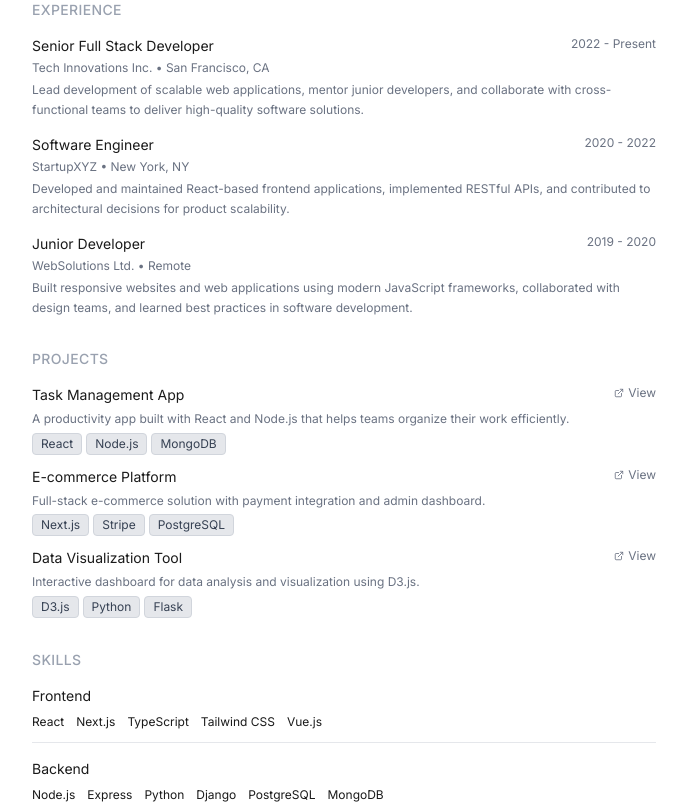
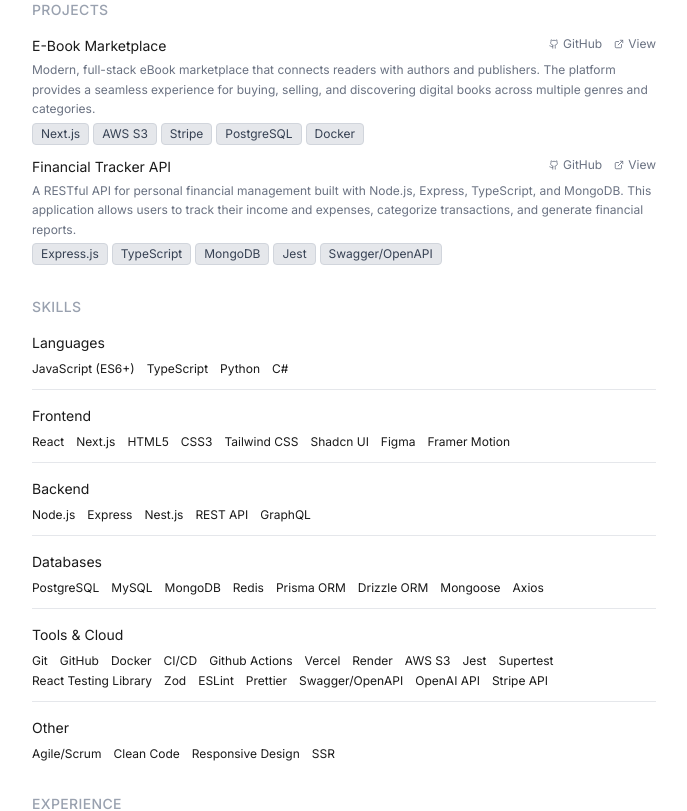
Before and after one commit to baskaaleksander/baskaaleksander-portfolio, a Next.js app: page / in a window 1280 px wide. Shown: the part 260-1071 px from the top of the page, without its empty margins (296-983 px from the left). Built offline with nearby package versions, Linux system fonts and the light colour scheme.

Commit message:
feat: filled data, changed order

```diff
--- a/app/page.tsx
+++ b/app/page.tsx
@@ -10,9 +10,9 @@ export default function Home() {
     <div className="min-h-screen bg-white dark:bg-[#1a1a1a] text-[#1a1a1a] dark:text-gray-100">
       <div className="max-w-2xl mx-auto py-12 px-6">
         <Header />
-        <Experience />
         <Projects />
         <Skills />
+        <Experience />
         <Education />
         <Footer />
       </div>
--- a/components/Projects.tsx
+++ b/components/Projects.tsx
@@ -1,5 +1,5 @@
 import { projects } from "@/data/projects";
-import { ExternalLink } from "lucide-react";
+import { ExternalLink, Github } from "lucide-react";
 
 export default function Projects() {
   return (
@@ -14,6 +14,18 @@ export default function Projects() {
               <h3 className="text-sm font-normal text-[#1a1a1a] dark:text-gray-100">
                 {project.title}
               </h3>
+              <div className="flex items-center gap-3">
+                {project.githubLink && (
+                  <a
+                    href={project.githubLink}
+                    className="text-xs text-gray-500 hover:text-[#1a1a1a] dark:hover:text-gray-100 flex items-center gap-1"
+                    target="_blank"
+                    rel="noopener noreferrer"
+                  >
+                    <Github size={10} />
+                    GitHub
+                  </a>
+                )}
                 <a
                   href={project.link}
                   className="text-xs text-gray-500 hover:text-[#1a1a1a] dark:hover:text-gray-100 flex items-center gap-1"
@@ -21,6 +33,7 @@ export default function Projects() {
                   <ExternalLink size={10} />
                   View
                 </a>
+              </div>
             </div>
             <p className="text-xs text-gray-500 dark:text-gray-500 leading-relaxed mb-1">
               {project.description}
--- a/data/education.ts
+++ b/data/education.ts
@@ -1,16 +1,9 @@
 export const education = [
   {
     degree: "Bachelor of Science in Computer Science",
-    school: "University of Technology",
-    period: "2015 - 2019",
+    school: "WSB Merito University in Poznań",
+    period: "2023 - Present",
     description:
-      "Graduated with honors, focused on software engineering, algorithms, and data structures.",
-  },
-  {
-    degree: "Full Stack Web Development Bootcamp",
-    school: "Code Academy",
-    period: "2019",
-    description:
-      "Intensive 12-week program covering modern web development technologies and best practices.",
+      "Currently pursuing a degree in Computer Science with a focus on software development",
   },
 ];
--- a/data/projects.ts
+++ b/data/projects.ts
@@ -1,23 +1,18 @@
 export const projects = [
   {
-    title: "Task Management App",
+    title: "E-Book Marketplace",
     description:
-      "A productivity app built with React and Node.js that helps teams organize their work efficiently.",
-    tech: ["React", "Node.js", "MongoDB"],
-    link: "#",
+      "Modern, full-stack eBook marketplace that connects readers with authors and publishers. The platform provides a seamless experience for buying, selling, and discovering digital books across multiple genres and categories.",
+    tech: ["Next.js", "AWS S3", "Stripe", "PostgreSQL", "Docker"],
+    link: "https://ebook-marketplace-chi.vercel.app/",
+    githubLink: "https://github.com/baskaaleksander/ebook-marketplace",
   },
   {
-    title: "E-commerce Platform",
+    title: "Financial Tracker API",
     description:
-      "Full-stack e-commerce solution with payment integration and admin dashboard.",
-    tech: ["Next.js", "Stripe", "PostgreSQL"],
+      "A RESTful API for personal financial management built with Node.js, Express, TypeScript, and MongoDB. This application allows users to track their income and expenses, categorize transactions, and generate financial reports.",
+    tech: ["Express.js", "TypeScript", "MongoDB", "Jest", "Swagger/OpenAPI"],
     link: "#",
-  },
-  {
-    title: "Data Visualization Tool",
-    description:
-      "Interactive dashboard for data analysis and visualization using D3.js.",
-    tech: ["D3.js", "Python", "Flask"],
-    link: "#",
+    githubLink: "https://github.com/baskaaleksander/financial-tracker-api",
   },
 ];
--- a/data/skills.ts
+++ b/data/skills.ts
@@ -1,14 +1,62 @@
 export const skills = [
   {
+    category: "Languages",
+    skills: ["JavaScript (ES6+)", "TypeScript", "Python", "C#"],
+  },
+  {
     category: "Frontend",
-    skills: ["React", "Next.js", "TypeScript", "Tailwind CSS", "Vue.js"],
+    skills: [
+      "React",
+      "Next.js",
+      "HTML5",
+      "CSS3",
+      "Tailwind CSS",
+      "Shadcn UI",
+      "Figma",
+      "Framer Motion",
+    ],
   },
   {
     category: "Backend",
-    skills: ["Node.js", "Express", "Python", "Django", "PostgreSQL", "MongoDB"],
+    skills: ["Node.js", "Express", "Nest.js", "REST API", "GraphQL"],
+  },
+  {
+    category: "Databases",
+    skills: [
+      "PostgreSQL",
+      "MySQL",
+      "MongoDB",
+      "Redis",
+      "Prisma ORM",
+      "Drizzle ORM",
+      "Mongoose",
+      "Axios",
+    ],
   },
   {
     category: "Tools & Cloud",
-    skills: ["Git", "GitHub", "VS Code", "Figma", "Postman", "AWS", "Docker"],
+    skills: [
+      "Git",
+      "GitHub",
+      "Docker",
+      "CI/CD",
+      "Github Actions",
+      "Vercel",
+      "Render",
+      "AWS S3",
+      "Jest",
+      "Supertest",
+      "React Testing Library",
+      "Zod",
+      "ESLint",
+      "Prettier",
+      "Swagger/OpenAPI",
+      "OpenAI API",
+      "Stripe API",
+    ],
+  },
+  {
+    category: "Other",
+    skills: ["Agile/Scrum", "Clean Code", "Responsive Design", "SSR"],
   },
 ];
```
Also changed, not shown: public/avatar.jpg (added). Lines whose indentation alone changed are shown as unchanged.
